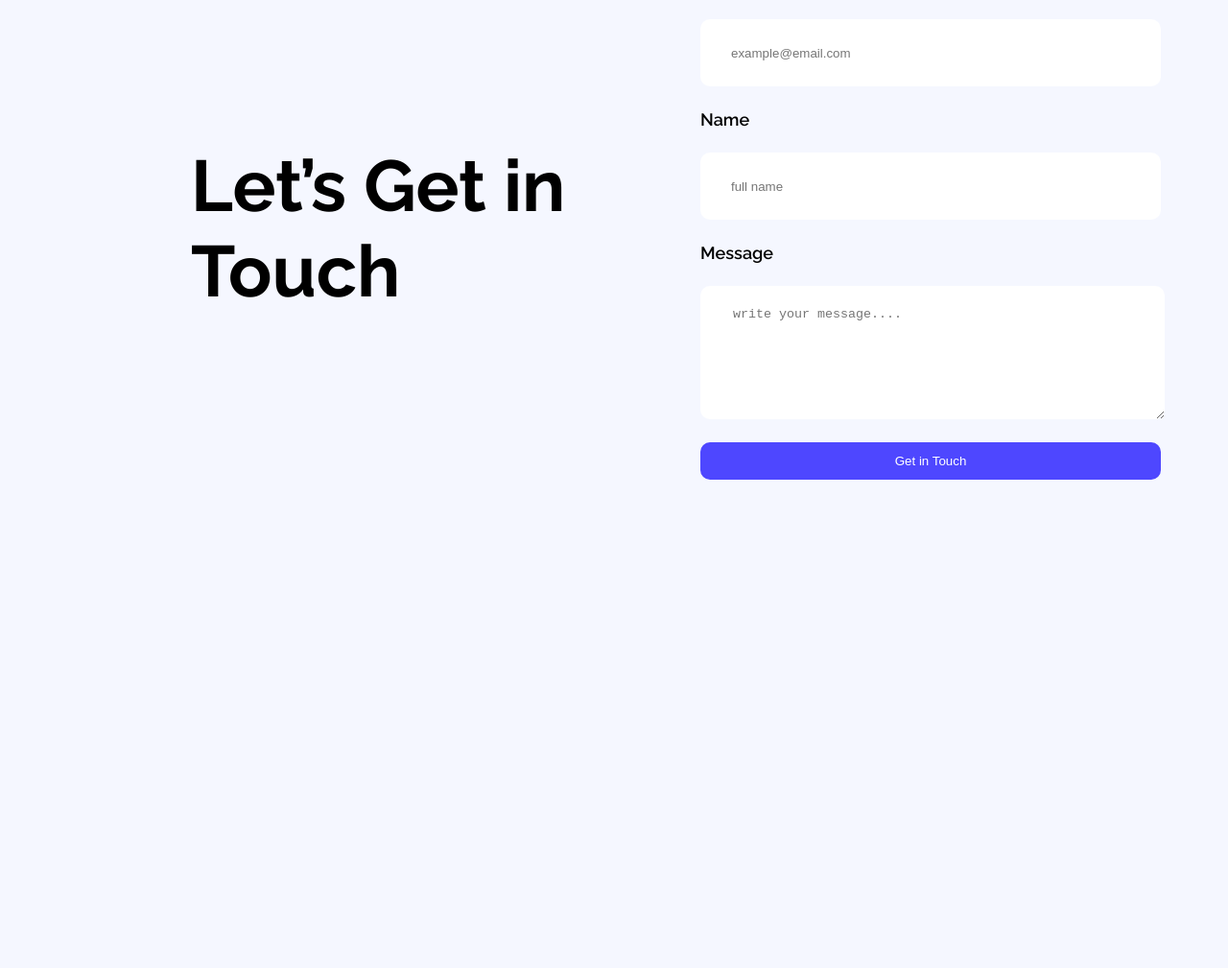
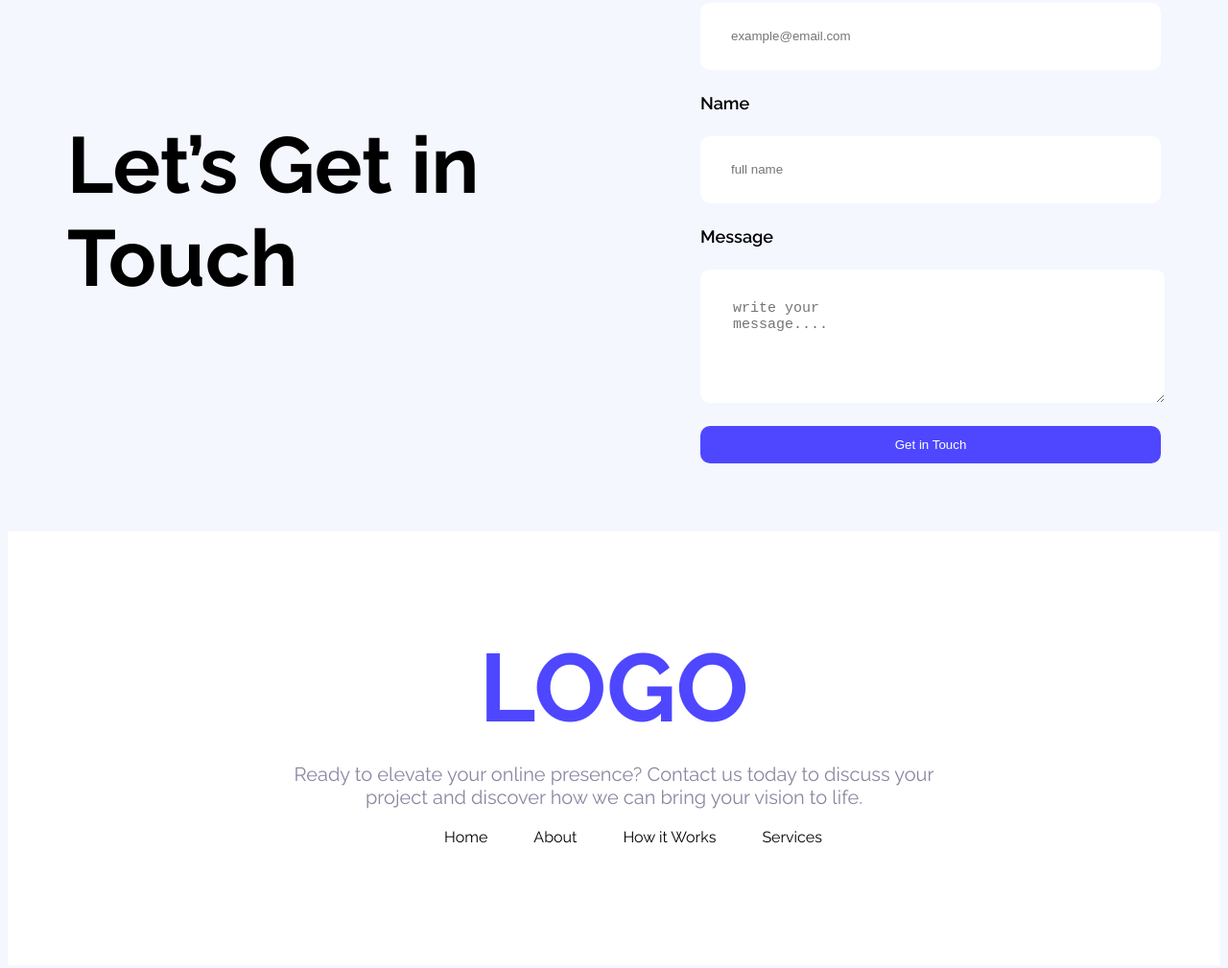
Before and after one commit to SUDIPTO2023/1st-assignment-programming-hero, a plain HTML site: page index.html in a window 1280 px wide. Shown: the part 3115-4124 px from the top of the page at 96% size. Before the commit the page ends 3641 px from the top, so only its background shows below. Drawn offline with Linux system fonts and the light colour scheme.

Commit message:
Footer-Section Add

```diff
--- a/index.html
+++ b/index.html
@@ -171,7 +171,7 @@
                     <label class="label-style" for="Email">Email</label><br>
                     <input type="email" name="" id="Email" placeholder="example@email.com">
 
-                    <label  class="label-style"  for="Name">Name</label><br>
+                    <label class="label-style" for="Name">Name</label><br>
                     <input type="text" name="" id="Name" placeholder="full name">
 
                     <label class="label-style" for="message">Message</label><br>
@@ -180,8 +180,28 @@
                 </form>
             </div>
         </section>
-
     </main>
+    <footer>
+        <div class="footer-part">
+            <div class="logo">
+                <h2>LOGO</h2>
+                <p>Ready to elevate your online presence? Contact us today to discuss your project and discover how we
+                    can bring your vision to life.</p>
+            </div>
+            <div class="service-container">
+                <!-- <p>Home</p>
+                <p>About</p>
+                <p>How it Works</p>
+                <p>Services</p> -->
+                <ul>
+                    <li><a href="">Home</a></li>
+                    <li><a href="">About</a></li>
+                    <li><a href="">How it Works</a></li>
+                    <li><a href="">Services</a></li>
+                </ul>
+            </div>
+        </div>
+    </footer>
 </body>
 
 </html>
--- a/styles/style.css
+++ b/styles/style.css
@@ -193,15 +193,14 @@ nav {
  /* touch section */
  .touch-section{
     display: flex;
-    justify-content: space-between;
     align-items: center;
     margin-top: 92.23px;
+    margin-bottom: 71px;
  }
  .left-side-titel{
-    font-size: 50px;
+    font-size: 55px;
     font-weight: bold;
-    width: 528px;
-    padding: 129px;
+
 }
 .right-side-form input[type="email"],.right-side-form input[type="text"]
 {
@@ -224,6 +223,7 @@ nav {
 }
 .right-side-form button{
     width: 100%;
+
 }
 .label-style{
     display: block;
@@ -232,6 +232,50 @@ nav {
     margin-bottom: 5px;
 }
 textarea::placeholder{
-    padding: 20px 257px 85px 32px;
+    padding: 30px 257px 85px 32px;
+    font-size: 15px;
 
 }
+/* footer section */
+footer{
+    background-color: white;
+
+
+}
+.footer-part{
+    max-width: 700px;
+    margin: 0 auto;
+    padding: 104px;
+}
+.logo h2{
+    font-size: 100px;
+    color: #4E47FF;
+    text-align: center;
+    margin: 0;
+}
+.logo p{
+    font-size: 20px;
+    color: #8987A1;
+    text-align: center;
+
+
+}
+.service-container ul{
+    list-style: none;
+}
+.service-container a{
+    text-decoration: none;
+    color: #000000;
+}
+.service-container ul{
+    display: flex;
+    justify-content: center;
+    gap: 48px;
+    margin: 20px;
+}
+.service-container li:hover{
+    background-color:yellow;
+    color: black;
+    font-weight: bold;
+
+}
```
